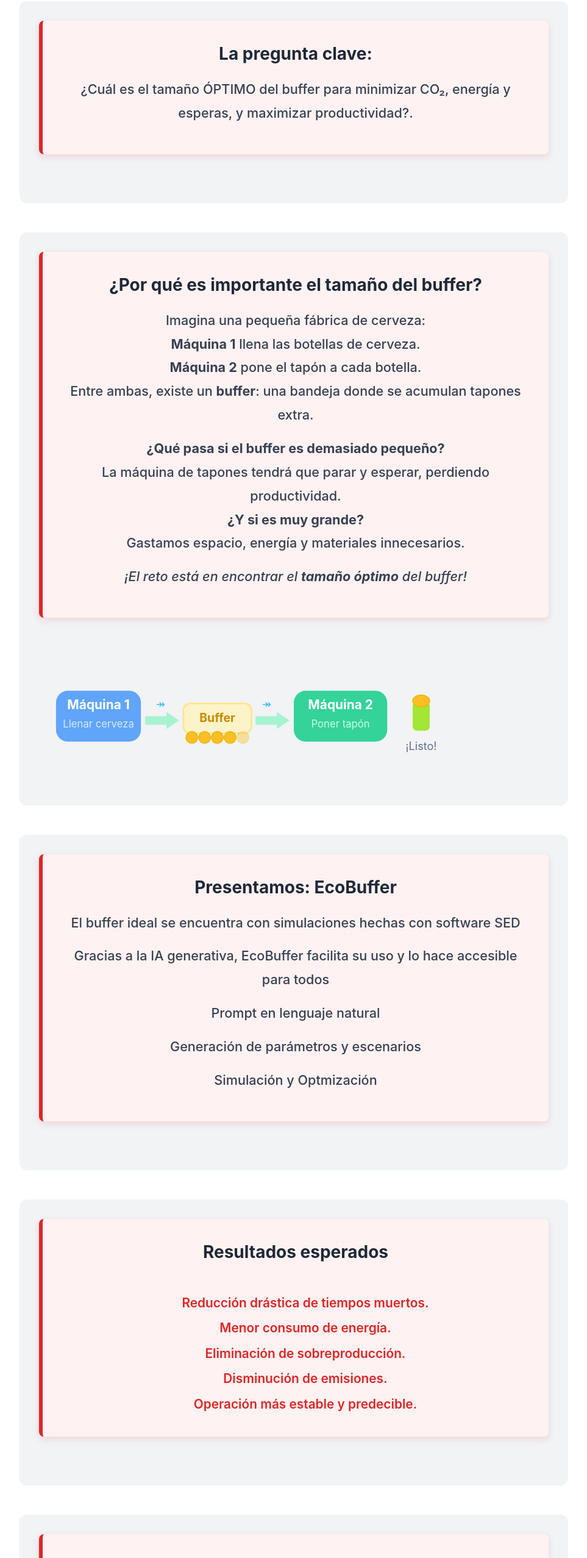
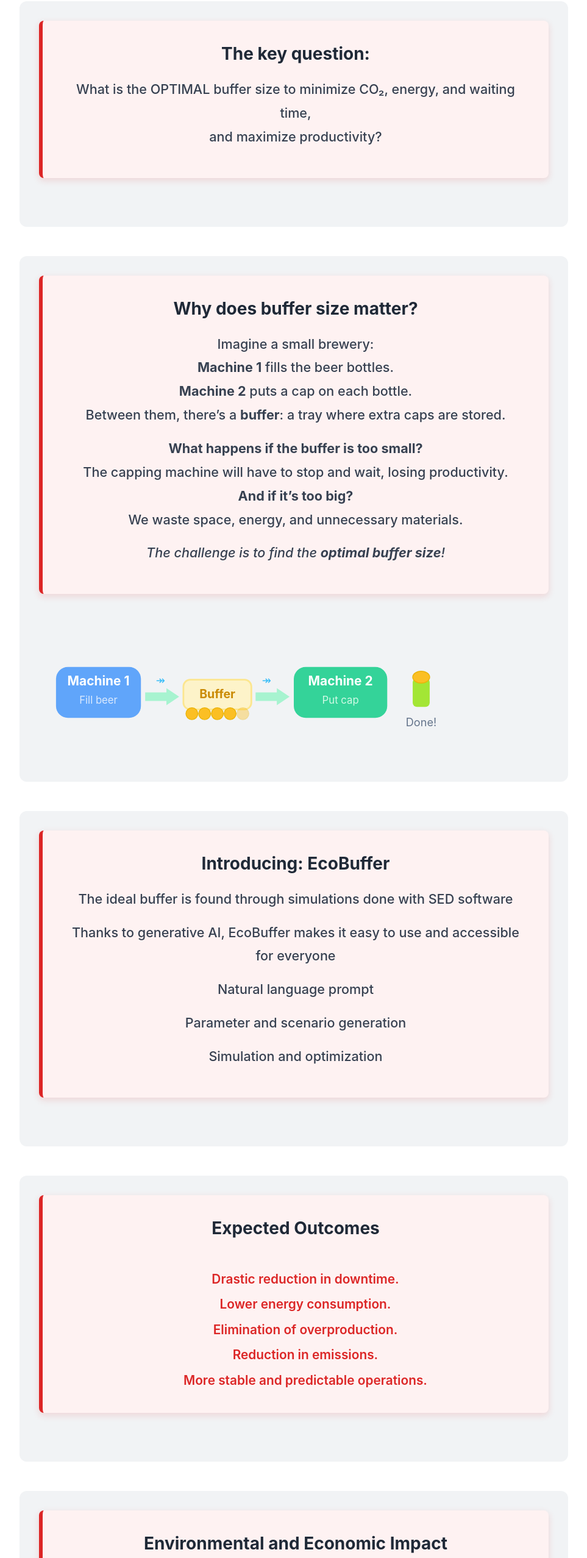
Before and after one commit to vokcow/autosed, a Next.js app: page / in a window 1280 px wide. Shown: the part 1174-3729 px from the top of the page at 61% size, without its empty margins (158-1121 px from the left). Built offline with nearby package versions, Linux system fonts and the light colour scheme.

Commit message:
translated to English

```diff
--- a/app/page.tsx
+++ b/app/page.tsx
@@ -150,30 +150,31 @@ export default function LandingPage() {
 
         <div className="hero-visual">
           <div className="hero-problem-statement">
-            <h2 className="problem-title">La pregunta clave:</h2>
-            <p className="problem-lead">¿Cuál es el tamaño ÓPTIMO del buffer
-para minimizar CO₂, energía y esperas,
-y maximizar productividad?.</p>
+            <h2 className="problem-title">The key question:</h2>
+            <p className="problem-lead">
+              What is the OPTIMAL buffer size to minimize CO₂, energy, and waiting time,<br />
+              and maximize productivity?
+            </p>
           </div>
         </div>
 
         <div className="hero-visual">
           <div className="hero-problem-statement">
-            <h2 className="problem-title">¿Por qué es importante el tamaño del buffer?</h2>
+            <h2 className="problem-title">Why does buffer size matter?</h2>
             <p className="problem-lead">
-              Imagina una pequeña fábrica de cerveza:<br/>
-              <strong>Máquina 1</strong> llena las botellas de cerveza.<br/>
-              <strong>Máquina 2</strong> pone el tapón a cada botella.<br/>
-              Entre ambas, existe un <strong>buffer</strong>: una bandeja donde se acumulan tapones extra.
+              Imagine a small brewery:<br/>
+              <strong>Machine 1</strong> fills the beer bottles.<br/>
+              <strong>Machine 2</strong> puts a cap on each bottle.<br/>
+              Between them, there’s a <strong>buffer</strong>: a tray where extra caps are stored.
             </p>
             <p className="problem-lead">
-              <strong>¿Qué pasa si el buffer es demasiado pequeño?</strong><br />
-              La máquina de tapones tendrá que parar y esperar, perdiendo productividad.<br/>
-              <strong>¿Y si es muy grande?</strong> <br />
-              Gastamos espacio, energía y materiales innecesarios.
+              <strong>What happens if the buffer is too small?</strong><br />
+              The capping machine will have to stop and wait, losing productivity.<br/>
+              <strong>And if it’s too big?</strong><br />
+              We waste space, energy, and unnecessary materials.
             </p>
             <p className="problem-lead">
-              <em>¡El reto está en encontrar el <strong>tamaño óptimo</strong> del buffer!</em>
+              <em>The challenge is to find the <strong>optimal buffer size</strong>!</em>
             </p>
           </div>
           <svg
@@ -182,21 +183,21 @@ y maximizar productividad?.</p>
             width="100%"
             height="auto"
             style={{ marginTop: "1rem", marginBottom: "1rem" }}
-            aria-label="Ejemplo visual de dos máquinas y un buffer"
+            aria-label="Visual example of two machines and a buffer"
           >
-            {/* Máquina 1: Llenado */}
+            {/* Machine 1: Filling */}
             <rect x="20" y="40" width="100" height="60" rx="14" fill="#60a5fa" />
-            <text x="70" y="62" fill="#fff" fontSize="15" textAnchor="middle" fontWeight="bold">Máquina 1</text>
-            <text x="70" y="83" fill="#dbeafe" fontSize="12" textAnchor="middle">Llenar cerveza</text>
+            <text x="70" y="62" fill="#fff" fontSize="15" textAnchor="middle" fontWeight="bold">Machine 1</text>
+            <text x="70" y="83" fill="#dbeafe" fontSize="12" textAnchor="middle">Fill beer</text>
 
-            {/* Flecha hacia buffer */}
+            {/* Arrow to buffer */}
             <polygon points="125,70 150,70 150,65 165,75 150,85 150,80 125,80" fill="#a7f3d0" />
             <text x="143" y="60" fill="#38bdf8" fontSize="13" textAnchor="middle">↠</text>
 
-            {/* Buffer de Tapones */}
+            {/* Cap Buffer */}
             <rect x="170" y="55" width="80" height="35" rx="8" fill="#fef3c7" stroke="#fde68a" strokeWidth="2" opacity="0.95"/>
             <text x="210" y="77" fill="#ca8a04" fontSize="14" textAnchor="middle" fontWeight="bold">Buffer</text>
-            {/* Tapones en el buffer */}
+            {/* Caps in the buffer */}
             {[0, 1, 2, 3, 4].map(i => (
               <circle
                 key={i}
@@ -206,61 +207,60 @@ y maximizar productividad?.</p>
                 fill="#fbbf24"
                 stroke="#eab308"
                 strokeWidth="1"
-                opacity={i < 4 ? 1 : 0.4} // simula que hay espacio para más tapones
+                opacity={i < 4 ? 1 : 0.4} // simulates extra space for more caps
               />
             ))}
 
-            {/* Flecha hacia máquina 2 */}
+            {/* Arrow to machine 2 */}
             <polygon points="255,70 280,70 280,65 295,75 280,85 280,80 255,80" fill="#a7f3d0" />
             <text x="268" y="60" fill="#38bdf8" fontSize="13" textAnchor="middle">↠</text>
 
-            {/* Máquina 2: Poner tapón */}
+            {/* Machine 2: Capping */}
             <rect x="300" y="40" width="110" height="60" rx="14" fill="#34d399" />
-            <text x="355" y="62" fill="#fff" fontSize="15" textAnchor="middle" fontWeight="bold">Máquina 2</text>
-            <text x="355" y="83" fill="#d1fae5" fontSize="12" textAnchor="middle">Poner tapón</text>
+            <text x="355" y="62" fill="#fff" fontSize="15" textAnchor="middle" fontWeight="bold">Machine 2</text>
+            <text x="355" y="83" fill="#d1fae5" fontSize="12" textAnchor="middle">Put cap</text>
 
-            {/* Botella tapada */}
+            {/* Bottled (capped) */}
             <rect x="440" y="53" width="20" height="34" rx="5" fill="#a3e635" />
             <ellipse cx="450" cy="52" rx="10" ry="7" fill="#fbbf24" stroke="#eab308" strokeWidth="1"/>
-            <text x="450" y="110" fill="#64748b" fontSize="13" textAnchor="middle">¡Listo!</text>
+            <text x="450" y="110" fill="#64748b" fontSize="13" textAnchor="middle">Done!</text>
           </svg>
         </div>
 
 
         <div className="hero-visual">
           <div className="hero-problem-statement">
-            <h2 className="problem-title">Presentamos: EcoBuffer</h2>
-            <p className="problem-lead">El buffer ideal se encuentra con simulaciones hechas con software SED</p>
-            <p className="problem-lead">Gracias a la IA generativa, EcoBuffer facilita su uso y lo hace accesible para todos</p>
-            <p className="problem-lead">Prompt en lenguaje natural</p>
-            <p className="problem-lead">Generación de parámetros y escenarios</p>
-            <p className="problem-lead">Simulación y Optmización</p>
+            <h2 className="problem-title">Introducing: EcoBuffer</h2>
+            <p className="problem-lead">The ideal buffer is found through simulations done with SED software</p>
+            <p className="problem-lead">Thanks to generative AI, EcoBuffer makes it easy to use and accessible for everyone</p>
+            <p className="problem-lead">Natural language prompt</p>
+            <p className="problem-lead">Parameter and scenario generation</p>
+            <p className="problem-lead">Simulation and optimization</p>
           </div>
         </div>
 
         <div className="hero-visual">
           <div className="hero-problem-statement">
-            <h2 className="problem-title">Resultados esperados</h2>
+            <h2 className="problem-title">Expected Outcomes</h2>
             <ul className="problem-list">
-              <li>Reducción drástica de tiempos muertos.</li>
-              <li>Menor consumo de energía.</li>
-              <li>Eliminación de sobreproducción.</li>
-              <li>Disminución de emisiones.</li>
-              <li>Operación más estable y predecible.</li>
+              <li>Drastic reduction in downtime.</li>
+              <li>Lower energy consumption.</li>
+              <li>Elimination of overproduction.</li>
+              <li>Reduction in emissions.</li>
+              <li>More stable and predictable operations.</li>
             </ul>
           </div>
         </div>
 
         <div className="hero-visual">
           <div className="hero-problem-statement">
-            <h2 className="problem-title">Impacto ambiental y económico </h2>
+            <h2 className="problem-title">Environmental and Economic Impact</h2>
             <ul className="problem-list">
-              <li>Alinea la producción con objetivos de sostenibilidad.</li>
-              <li>Menos CO₂ → Menos costes energéticos → Más competitividad.</li>
+              <li>Aligns production with sustainability goals.</li>
+              <li>Less CO₂ → Lower energy costs → Increased competitiveness.</li>
             </ul>
           </div>
         </div>
-
 
         <p className="landing-intro">
           <strong>EcoBuffer</strong>, the first discrete event simulation companion focused on{' '}
```
